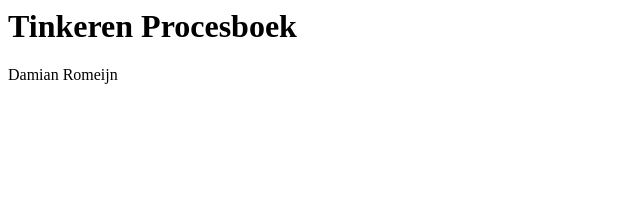
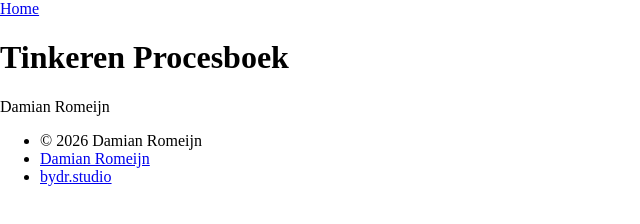
Before and after one commit to DamianR2004/tinkeren-j2-b3, an Eleventy site: page src/index.md in a window 1280 px wide. Shown: the whole page, without its empty margins (0-640 px from the left). Built offline with nearby package versions, Linux system fonts and the light colour scheme; Eleventy itself is replaced by a stand-in of ours; files that its build step writes are made by us from their sources.

Commit message:
Update 11ty files and templates

```diff
--- /dev/null
+++ b/public/css/style.css
@@ -0,0 +1,5 @@
+html, body {
+  padding: 0;
+  margin: 0;
+  box-sizing: border-box;
+}
--- a/public/index.html
+++ b/public/index.html
@@ -1,2 +1,29 @@
-<h1>Tinkeren Procesboek</h1>
+<!DOCTYPE html>
+<html lang="nl>
+<head>
+  <meta charset="UTF-8">
+  <meta name="viewport" content="width=device-width, initial-scale=1.0">
+  <title>Home</title>
+  <link rel="stylesheet" href="/css/style.css">
+</head>
+<body>
+  <header>
+  <nav>
+    <a href="/">Home</a>
+  </nav>
+</header>
+
+  <main>
+    <h1>Tinkeren Procesboek</h1>
 <p>Damian Romeijn</p>
+
+  </main>
+  <footer>
+  <ul>
+    <li>&copy; 2026 Damian Romeijn</li>
+    <li><a href="https://damianromeijn.nl">Damian Romeijn</a></li>
+    <li><a href="https://bydr.studio">bydr.studio</a></li>
+  </ul>
+</footer>
+</body>
+</html>
--- /dev/null
+++ b/src/_includes/base.njk
@@ -0,0 +1,16 @@
+<!DOCTYPE html>
+<html lang="nl>
+<head>
+  <meta charset="UTF-8">
+  <meta name="viewport" content="width=device-width, initial-scale=1.0">
+  <title>{{ title }}</title>
+  <link rel="stylesheet" href="/css/style.css">
+</head>
+<body>
+  {% include "header.njk" %}
+  <main>
+    {{ content | safe }}
+  </main>
+  {% include "footer.njk" %}
+</body>
+</html>
--- /dev/null
+++ b/src/_includes/footer.njk
@@ -0,0 +1,7 @@
+<footer>
+  <ul>
+    <li>&copy; 2026 Damian Romeijn</li>
+    <li><a href="https://damianromeijn.nl">Damian Romeijn</a></li>
+    <li><a href="https://bydr.studio">bydr.studio</a></li>
+  </ul>
+</footer>
--- /dev/null
+++ b/src/_includes/header.njk
@@ -0,0 +1,5 @@
+<header>
+  <nav>
+    <a href="/">Home</a>
+  </nav>
+</header>
--- /dev/null
+++ b/src/css/style.css
@@ -0,0 +1,5 @@
+html, body {
+  padding: 0;
+  margin: 0;
+  box-sizing: border-box;
+}
--- a/src/index.md
+++ b/src/index.md
@@ -1,3 +1,9 @@
+---
+layout: base.njk
+title: Home
+---
+
+
 # Tinkeren Procesboek
 
 Damian Romeijn
```
Also changed, not shown: .eleventy.js, 1 other file.
